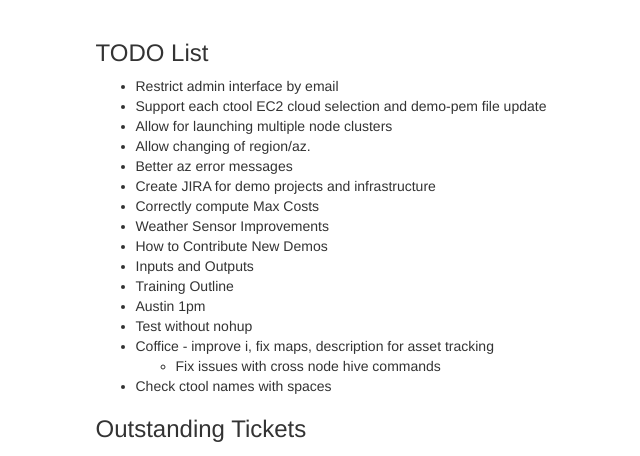
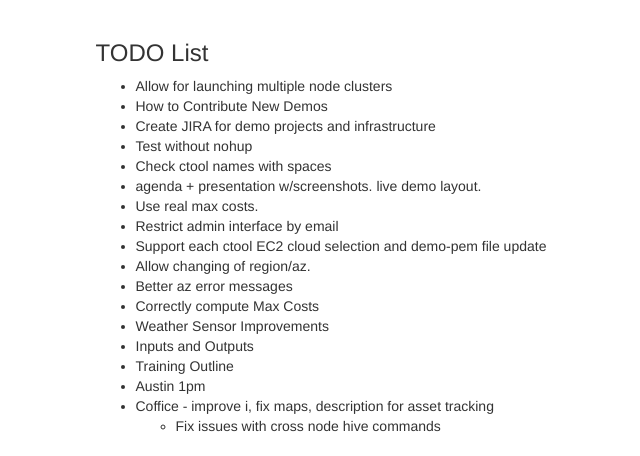
Before and after one commit to datastax-demos/demo-portal, a Python web app: template flask/templates/todo.jinja2 in a window 1280 px wide. Shown: the part 52-508 px from the top of the page, without its empty margins (247-887 px from the left). Run offline with Jinja, Linux system fonts and the light colour scheme; the template is opened without the code that fills it, so the values that code supplies are empty; some libraries are stand-ins or nearby versions.

Commit message:
Reorg todo list

```diff
--- a/flask/templates/todo.jinja2
+++ b/flask/templates/todo.jinja2
@@ -9,25 +9,27 @@
     <div class="col-md-offset-3 col-md-6">
         <h3>TODO List</h3>
         <ul>
+            <li>Allow for launching multiple node clusters</li>
+            <li>How to Contribute New Demos</li>
+            <li>Create JIRA for demo projects and infrastructure</li>
+            <li>Test without nohup</li>
+            <li>Check ctool names with spaces</li>
+            <li>agenda + presentation w/screenshots. live demo layout.</li>
+            <li>Use real max costs.</li>
             <li>Restrict admin interface by email</li>
             <li>Support each ctool EC2 cloud selection and demo-pem file update</li>
-            <li>Allow for launching multiple node clusters</li>
             <li>Allow changing of region/az.</li>
             <li>Better az error messages</li>
-            <li>Create JIRA for demo projects and infrastructure</li>
 {#            <li>Create feedback project powered by <a href="http://demo.uservoice.com/forums/272788-general">UserVoice</a>.</li>#}
             <li>Correctly compute Max Costs</li>
             <li>Weather Sensor Improvements</li>
-            <li>How to Contribute New Demos</li>
             <li>Inputs and Outputs</li>
             <li>Training Outline</li>
             <li>Austin 1pm</li>
-            <li>Test without nohup</li>
             <li>Coffice - improve i, fix maps, description for asset tracking</li>
             <ul>
                 <li>Fix issues with cross node hive commands</li>
             </ul>
-            <li>Check ctool names with spaces</li>
         </ul>
         <h3>Outstanding Tickets</h3>
         <ul>
```
